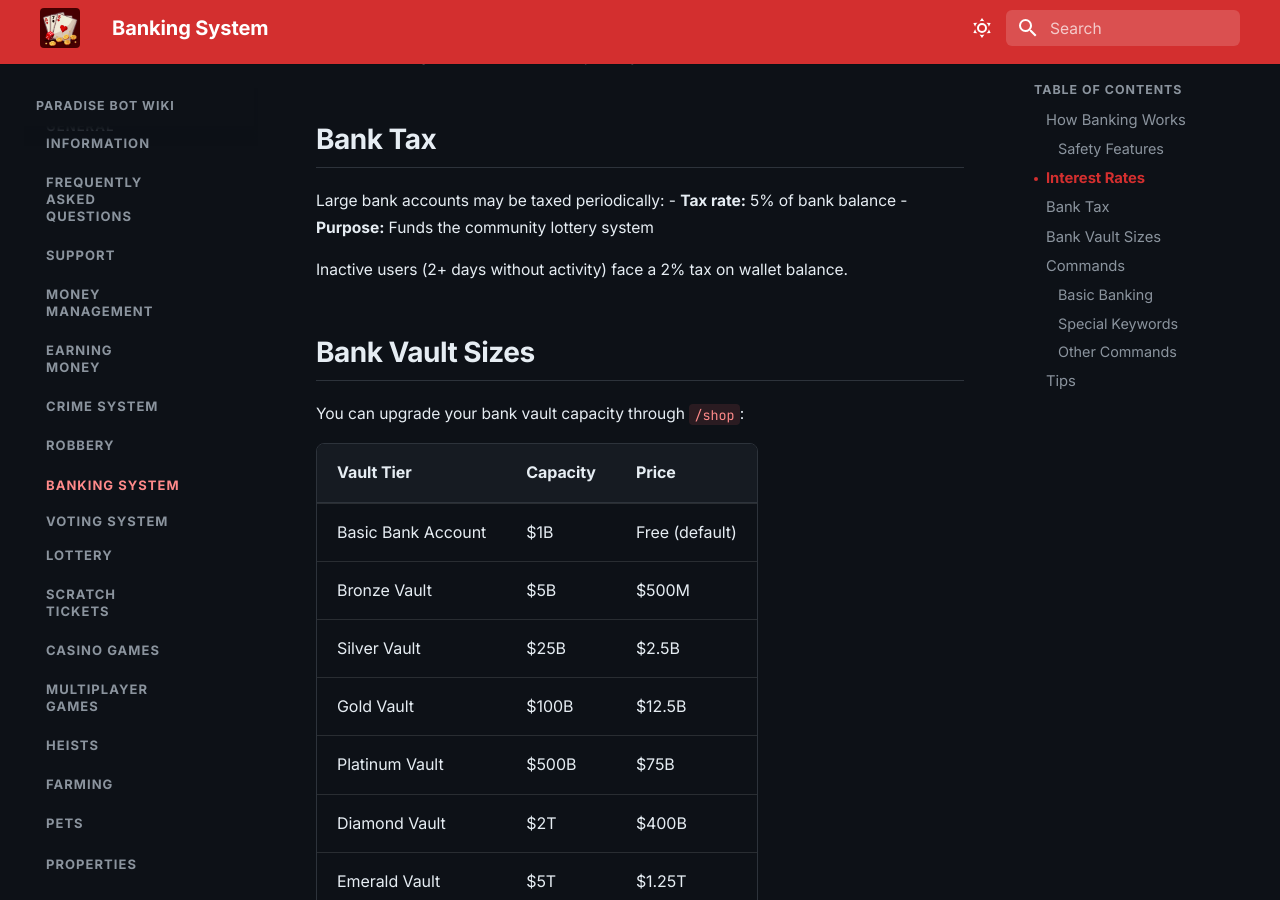
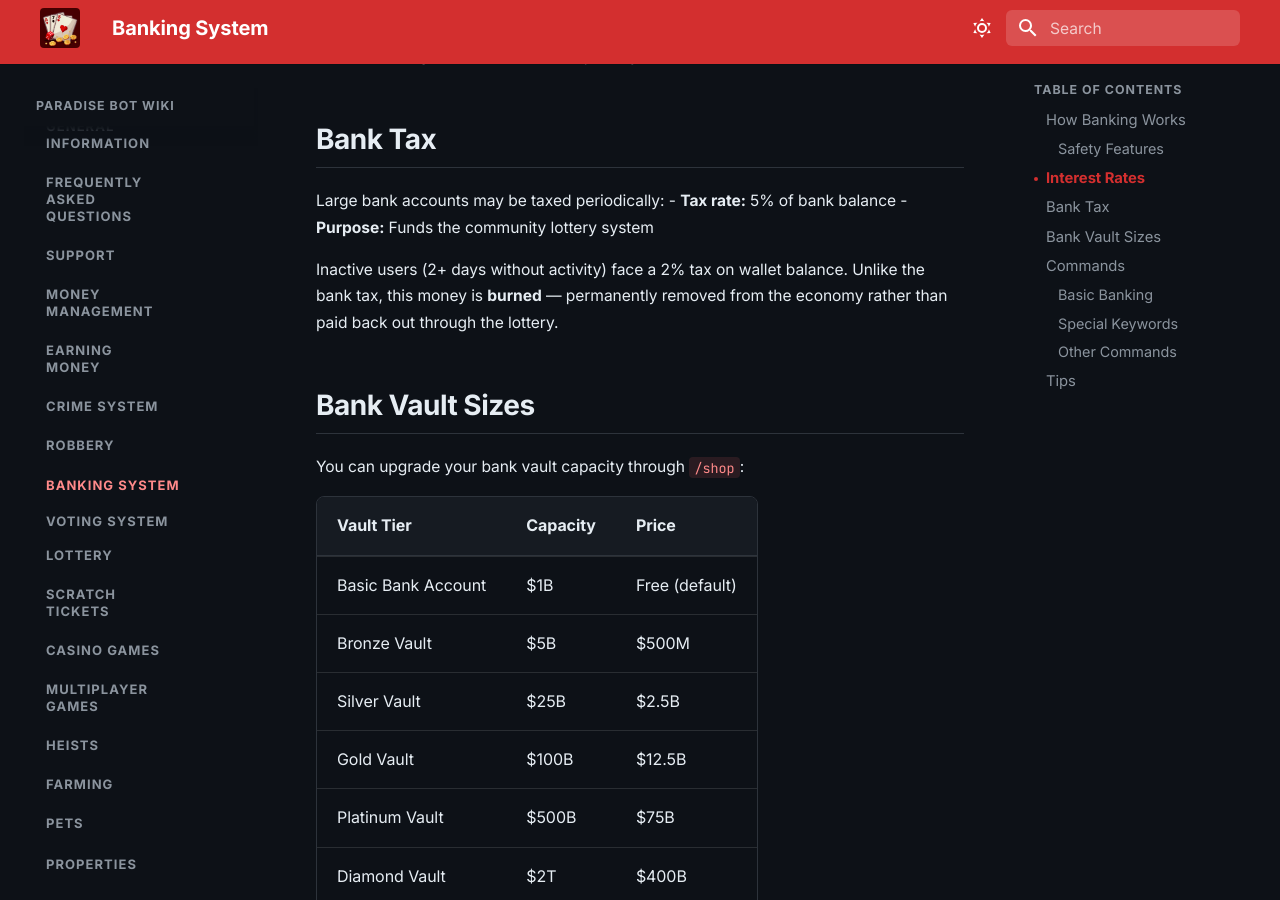
Before and after one commit to Daniel-191/casino-bot-wiki, an MkDocs documentation site: the page built from docs/features/economy/banking.md, in a window 1280 px wide and 900 px high, scrolled down 899 px. Built offline with MkDocs 1.6.1 and Material for MkDocs 9.7.7, drawn with Linux system fonts in a browser that asks for light colours.

Commit message:
Inactive tax is burned

```diff
--- a/docs/features/economy/banking.md
+++ b/docs/features/economy/banking.md
@@ -30,7 +30,7 @@ Large bank accounts may be taxed periodically:
 - **Tax rate:** 5% of bank balance
 - **Purpose:** Funds the community lottery system
 
-Inactive users (2+ days without activity) face a 2% tax on wallet balance.
+Inactive users (2+ days without activity) face a 2% tax on wallet balance. Unlike the bank tax, this money is **burned** — permanently removed from the economy rather than paid back out through the lottery.
 
 ## Bank Vault Sizes
 
```
